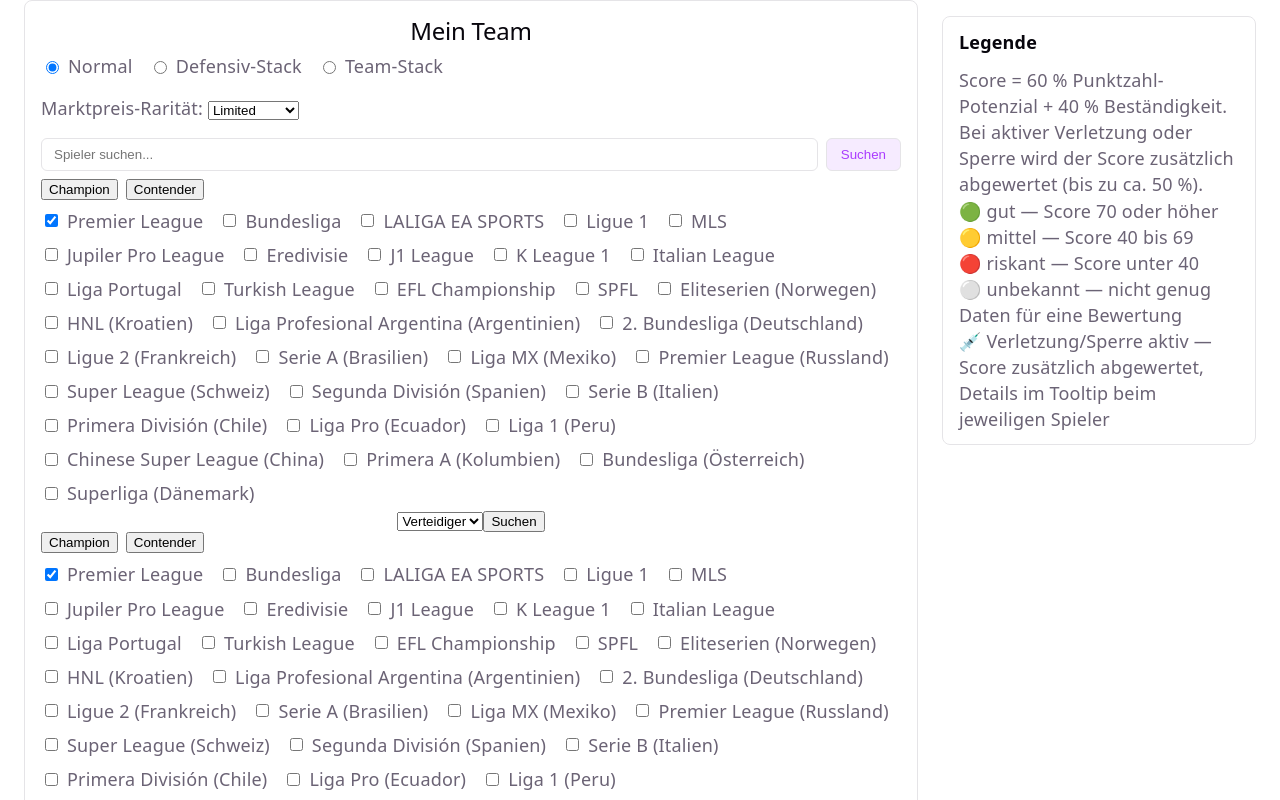
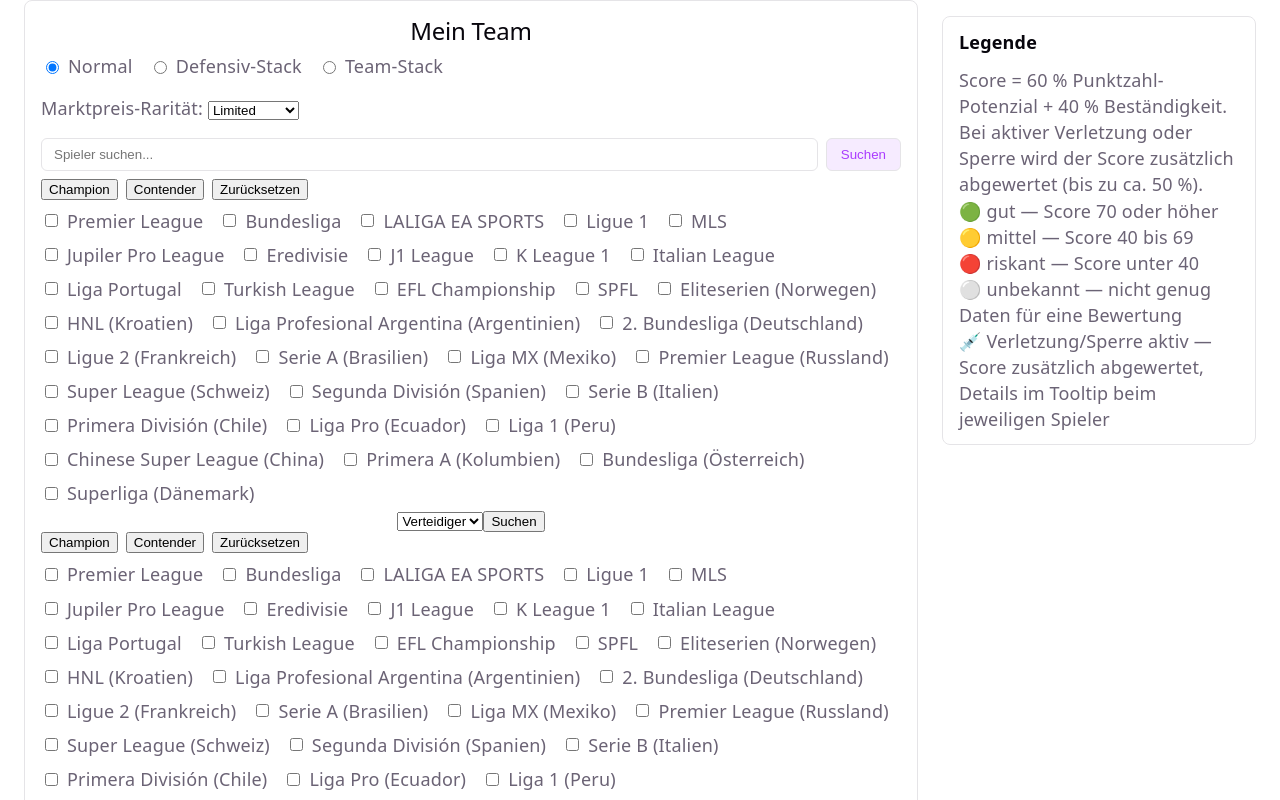
Before and after one commit to podenwald/sorare-for-beginners, a React (Vite) app: page / in a window 1280 px wide. Shown: the top 800 px of the page. Built offline with nearby package versions, Linux system fonts and the light colour scheme.

Commit message:
ODI-313: default league selection to empty, add reset button

```diff
--- a/src/components/LeagueMultiSelect.tsx
+++ b/src/components/LeagueMultiSelect.tsx
@@ -22,6 +22,9 @@ export function LeagueMultiSelect({ label, selectedSlugs, onChange }: LeagueMult
         <button type="button" onClick={() => onChange(CONTENDER_LEAGUE_SLUGS)}>
           Contender
         </button>
+        <button type="button" onClick={() => onChange([])}>
+          Zurücksetzen
+        </button>
       </div>
       <div className="league-checkboxes" role="group" aria-label={label}>
         {LEAGUES.map((league) => (
--- a/src/components/LeaguePositionSearch.tsx
+++ b/src/components/LeaguePositionSearch.tsx
@@ -1,6 +1,6 @@
 import { useEffect, useState } from 'react'
 import type { FormEvent } from 'react'
-import { getPlayer, LEAGUES, searchPlayersByLeagueAndPosition } from '../api/sorareClient'
+import { getPlayer, searchPlayersByLeagueAndPosition } from '../api/sorareClient'
 import { evaluatePlayer } from '../api/scoring'
 import { SorareApiError } from '../api/types'
 import type { MarketRarity, Player, PlayerSearchHit, Position } from '../api/types'
@@ -26,7 +26,7 @@ interface LeaguePositionSearchProps {
 }
 
 export function LeaguePositionSearch({ onAdd, label, marketRarity }: LeaguePositionSearchProps) {
-  const [leagueSlugs, setLeagueSlugs] = useState<string[]>([LEAGUES[0].slug])
+  const [leagueSlugs, setLeagueSlugs] = useState<string[]>([])
   const [position, setPosition] = useState<Position>('Defender')
   const [results, setResults] = useState<PlayerSearchHit[]>([])
   const [resultDetails, setResultDetails] = useState<Record<string, Player>>({})
--- a/src/components/TeamPanel.tsx
+++ b/src/components/TeamPanel.tsx
@@ -8,7 +8,6 @@ import { evaluatePlayer } from '../api/scoring'
 import {
   CANDIDATES_PER_POSITION,
   FORMATION_POSITIONS,
-  LEAGUES,
   MARKET_RARITIES,
   getClubRoster,
   getLeagueClubs,
@@ -29,10 +28,10 @@ export function TeamPanel({ label }: TeamPanelProps) {
   const groupName = useId()
   const [shortlist, setShortlist] = useState<Player[]>([])
   const [mode, setMode] = useState<FormationMode>('normal')
-  const [autoFillLeagues, setAutoFillLeagues] = useState<string[]>([LEAGUES[0].slug])
+  const [autoFillLeagues, setAutoFillLeagues] = useState<string[]>([])
   const [isAutoFilling, setIsAutoFilling] = useState(false)
   const [autoFillError, setAutoFillError] = useState<string | null>(null)
-  const [stackLeagues, setStackLeagues] = useState<string[]>([LEAGUES[0].slug])
+  const [stackLeagues, setStackLeagues] = useState<string[]>([])
   const [stackClubs, setStackClubs] = useState<{ slug: string; name: string }[]>([])
   const [stackClubSlug, setStackClubSlug] = useState<string>('')
   const [isLoadingClubs, setIsLoadingClubs] = useState(false)
```
